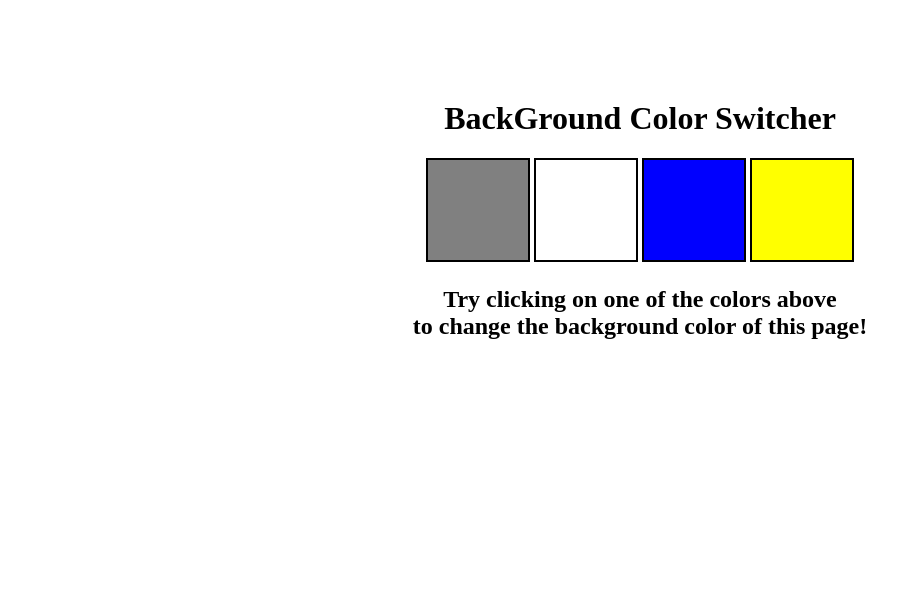
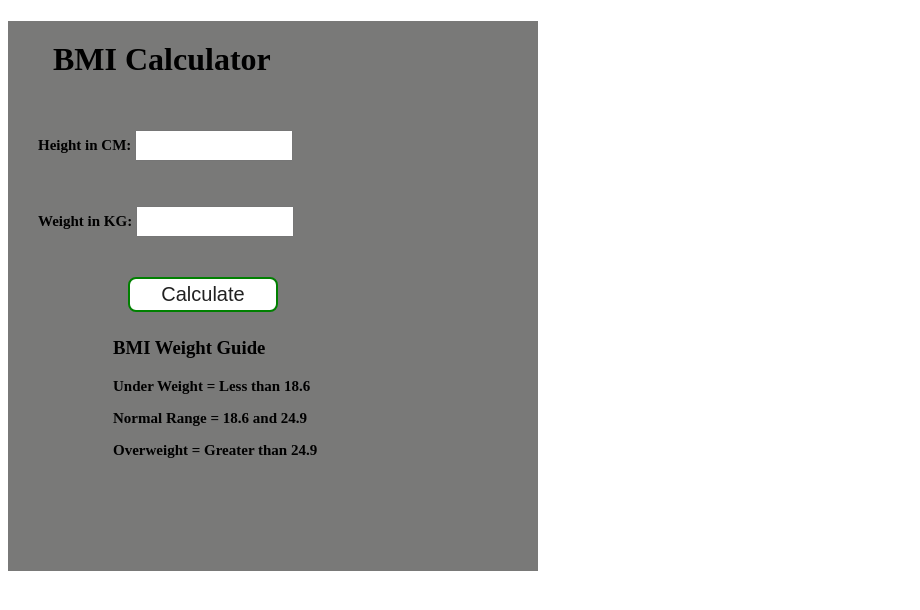
Before and after one commit to Shendedipak369/Javascript_Projects., a plain HTML site: page index.html in a window 1280 px wide. Shown: the whole page, without its empty margins (0-920 px from the left). Drawn offline with Linux system fonts and the light colour scheme.

Commit message:
BMI calculator

```diff
--- a/app.js
+++ b/app.js
@@ -1,23 +1,23 @@
-const buttons = document.querySelectorAll('.button');
-const body = document.querySelector('body');
+const form = document.querySelector('form');
+// this usecase will give you empty
+// const height = parseInt(document.querySelector('#height').value)
 
-buttons.forEach(function (button) {
-  console.log(button);
-  button.addEventListener('click', function (e) {
-    // console.log(e);
-    // console.log(e.target);
-    if (e.target.id === 'grey') {
-      body.style.backgroundColor = e.target.id;
-    }
-    if (e.target.id === 'white') {
-      body.style.backgroundColor = e.target.id;
-    }
-    if (e.target.id === 'blue') {
-      body.style.backgroundColor = e.target.id;
-    }
-    if (e.target.id === 'yellow') {
-      body.style.backgroundColor = e.target.id;
-    }
+form.addEventListener('submit', function (e) {
+  e.preventDefault();
 
-  });
+  const height = parseInt(document.querySelector('#height').value);
+  const weight = parseInt(document.querySelector('#weight').value);
+  const results = document.querySelector('#results');
+
+  if (height === '' || height < 0 || isNaN(height)) {
+    results.innerHTML = `Please give a valid height ${height}`;
+  } else if (weight === '' || weight < 0 || isNaN(weight)) {
+    results.innerHTML = `Please give a valid weight ${weight}`;
+  } else {
+    const bmi = (weight / ((height * height) / 10000)).toFixed(2);
+    //show the result
+    results.innerHTML = `<span>${bmi}</span>`;
+  }
+
+
 });
--- a/index.html
+++ b/index.html
@@ -6,22 +6,25 @@
     <meta http-equiv="X-UA-Compatible" content="ie=edge" />
     <link rel="stylesheet" href="style.css" />
 
-    <title> Background Color Switcher</title>
+    <title>BMI Calculator</title>
   </head>
   <body>
 
-    <div class="canvas">
-
-      <h1> BackGround Color Switcher</h1>
-      <span class="button" id="grey"></span>
-      <span class="button" id="white"></span>
-      <span class="button" id="blue"></span>
-      <span class="button" id="yellow"></span>
-      <h2>
-        Try clicking on one of the colors above
-        <span>to change the background color of this page!</span>
-      </h2>
+    <div class="container">
+      <h1>BMI Calculator</h1>
+      <form>
+        <p><label>Height in CM: </label><input type="text" id="height" /></p>
+        <p><label>Weight in KG: </label><input type="text" id="weight" /></p>
+        <button>Calculate</button>
+        <div id="results"></div>
+        <div id="weight-guide">
+          <h3>BMI Weight Guide</h3>
+          <p>Under Weight = Less than 18.6</p>
+          <p>Normal Range = 18.6 and 24.9</p>
+          <p>Overweight = Greater than 24.9</p>
+        </div>
+      </form>
     </div>
-    <script src="app.js"></script>
   </body>
+  <script src="app.js"></script>
 </html>
--- a/style.css
+++ b/style.css
@@ -1,33 +1,49 @@
-html {
-    margin: 0;
-  }
+.container{
+    width: 500px;
+    height: 550px;
+    background-color: #797978;
+    padding-left: 30px;
+}
+#height , #weight {
+  width:150px;
+  height:25px;
+  margin-top : 30px;
 
-  span {
-    display: block;
-  }
-  .canvas {
-    margin: 100px auto 100px;
-    width: 80%;
-    text-align: center;
-  }
+}
 
-  .button {
-    width: 100px;
-    height: 100px;
-    border: 2px solid black;
-    display: inline-block;
-  }
+#weight-guide {
+    margin-left: 75px;
+    margin-top: 25px;
 
-  #grey {
-    background: grey;
-  }
+}
+#results {
+    font-size:35px;
+    margin-left: 90px;
+    margin-top:25px;
+    color: rgb(241, 241, 241);
+}
 
-  #white {
-    background: white;
-  }
-  #blue {
-    background: blue;
-  }
-  #yellow {
-    background: yellow;
-  }
+button {
+
+    width: 150px;
+    height: 35px;
+    margin-left: 90px;
+    margin-top: 25px;
+    background-color: #fff;
+    padding:  1px 30px ;
+    border-radius: 8px;
+    color: #212121;
+    text-decoration: none;
+    border: 2px solid green;
+    font-weight:400;
+    font-size: 20px;
+
+}
+h1 {
+    padding-left: 15px;
+    padding-top: 20px;
+}
+p{
+    font-size: 15px;
+    font-weight: 600;
+}
```
